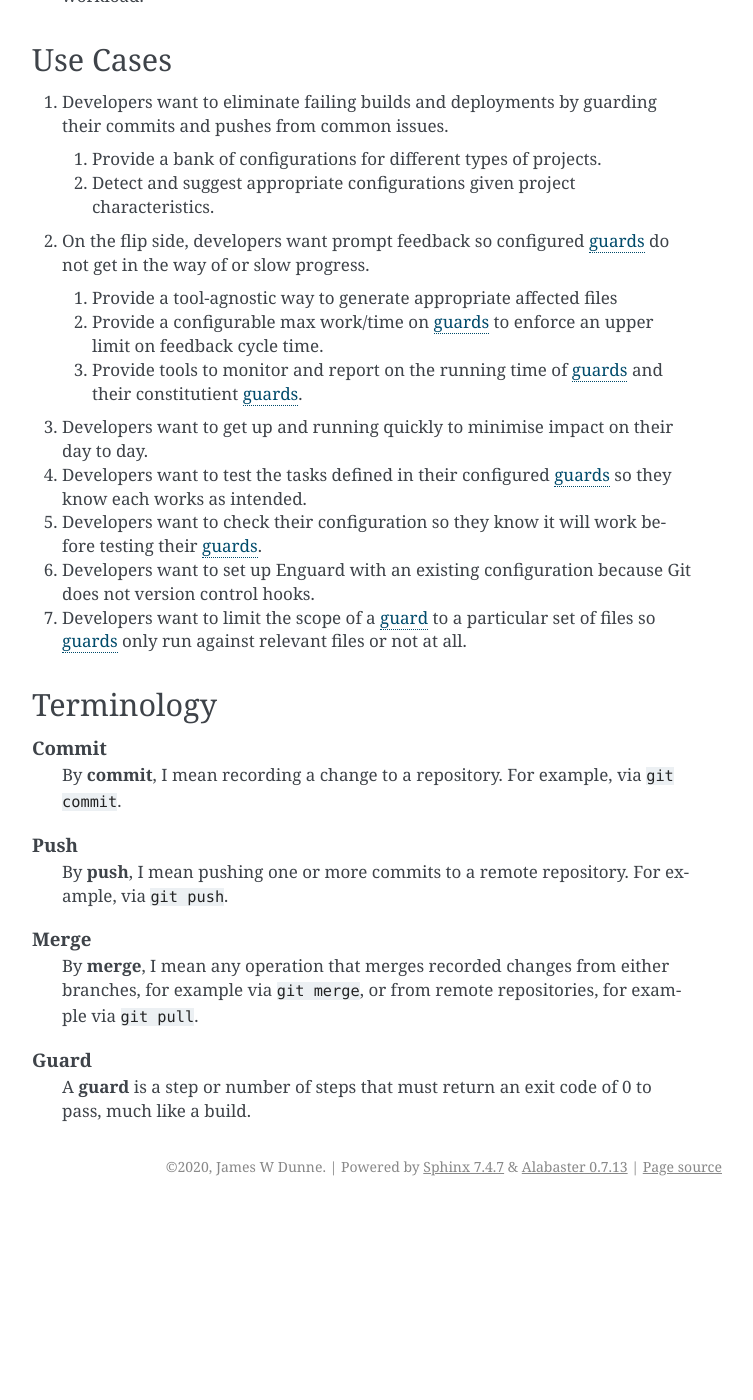
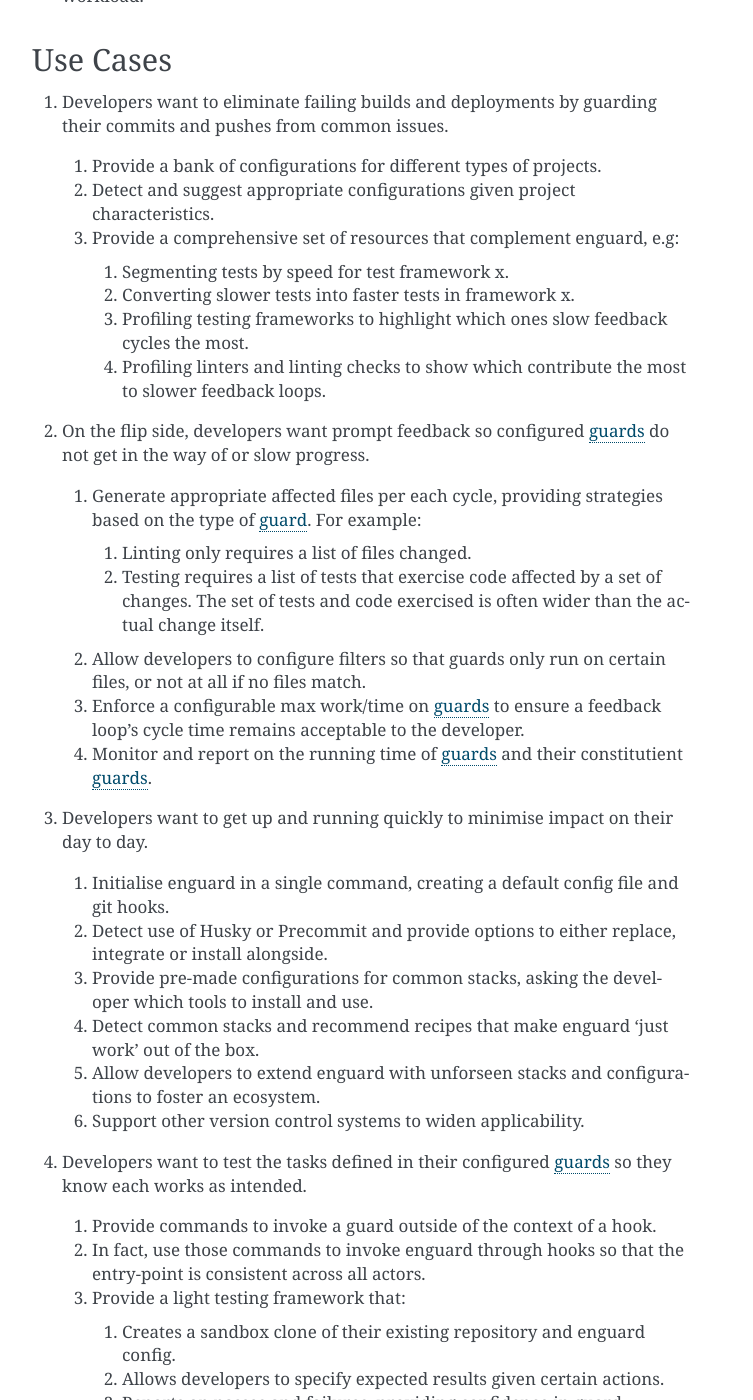
Before and after one commit to jwdunne/enguard, a Sphinx documentation site: the page built from docs/specs.rst, in a window 1280 px wide and 1400 px high, scrolled down 680 px. Shown: the whole window, without its empty margins (388-1141 px from the left). Built offline with Sphinx 7.4.7, drawn with Linux system fonts in a browser that asks for light colours; before the commit the page ends 1886 px from its top, so only the background shows below that; some of the changed text lies outside the part shown.

Commit message:
docs: add happy path and basic roadmap to spec

```diff
--- a/docs/specs.rst
+++ b/docs/specs.rst
@@ -44,26 +44,107 @@
    #. Provide a bank of configurations for different types of projects.
    #. Detect and suggest appropriate configurations given project
       characteristics.
+   #. Provide a comprehensive set of resources that complement enguard, e.g:
+
+      #. Segmenting tests by speed for test framework x.
+      #. Converting slower tests into faster tests in framework x.
+      #. Profiling testing frameworks to highlight which ones slow feedback
+         cycles the most.
+      #. Profiling linters and linting checks to show which contribute the most
+         to slower feedback loops.
 
 #. On the flip side, developers want prompt feedback so configured |guards| do
    not get in the way of or slow progress.
 
-   #. Provide a tool-agnostic way to generate appropriate affected files
-   #. Provide a configurable max work/time on |guards| to enforce an upper
-      limit on feedback cycle time.
-   #. Provide tools to monitor and report on the running time of |guards| and
-      their constitutient |guards|.
+   #. Generate appropriate affected files per each cycle, providing strategies
+      based on the type of |guard|. For example:
+
+      #. Linting only requires a list of files changed.
+      #. Testing requires a list of tests that exercise code affected by a set
+         of changes. The set of tests and code exercised is often wider than
+         the actual change itself.
+
+   #. Allow developers to configure filters so that guards only run on certain
+      files, or not at all if no files match.
+   #. Enforce a configurable max work/time on |guards| to ensure a feedback
+      loop's cycle time remains acceptable to the developer.
+   #. Monitor and report on the running time of |guards| and their
+      constitutient |guards|.
 
 #. Developers want to get up and running quickly to minimise impact on their
    day to day.
+
+   #. Initialise enguard in a single command, creating a default config file
+      and git hooks.
+   #. Detect use of Husky or Precommit and provide options to either replace,
+      integrate or install alongside.
+   #. Provide pre-made configurations for common stacks, asking the developer
+      which tools to install and use.
+   #. Detect common stacks and recommend recipes that make enguard 'just work'
+      out of the box.
+   #. Allow developers to extend enguard with unforseen stacks and
+      configurations to foster an ecosystem.
+   #. Support other version control systems to widen applicability.
+
 #. Developers want to test the tasks defined in their configured |guards| so
    they know each works as intended.
+
+   #. Provide commands to invoke a guard outside of the context of a hook.
+   #. In fact, use those commands to invoke enguard through hooks so that the
+      entry-point is consistent across all actors.
+   #. Provide a light testing framework that:
+
+      #. Creates a sandbox clone of their existing repository and enguard
+         config.
+      #. Allows developers to specify expected results given certain actions.
+      #. Reports on passes and failures, providing confidence in guard
+         configurations.
+
 #. Developers want to check their configuration so they know it will work
    before testing their |guards|.
+
+     #. Provide a linting tool as part of enguard so that developers can check
+        their configuration.
+     #. Allow the linting tool to be run as a guard, making enguard check
+        itself on, for example, config changes.
+     #. Provide working, out-of-the-box configurations for common stacks.
+
 #. Developers want to set up Enguard with an existing configuration because Git
    does not version control hooks.
-#. Developers want to limit the scope of a |guard| to a particular set of files
-   so |guards| only run against relevant files or not at all.
+
+Roadmap
+=======
+
+I need this tool on my own projects, including this one. Must-haves are:
+
+#. Initialising on an unconfigured repository
+#. Initialising on a configured repository without hooks
+#. Running each guard manually
+#. Git support only
+
+This should be enough for a public release, so I can get real user feedback.
+But I know I would soon need the following features:
+
+#. Strategy for knowing which tests to run for both python, PHP and JS.
+#. A way to filter affected files so that guards only run on particular files.
+#. Migrating from projects that use Husky.
+#. A watcher for real-time feedback on certain guards.
+
+Use Case 1
+**********
+
+Developer sets up enguard on an unconfigured project and enguard protects
+against commiting and pushing files containing errors or violations of
+standards.
+
+#. Developer initialises enguard on a version-controlled project.
+#. Developer changes version-controlled files.
+#. Developer attempts to commit changes.
+#. Enguard runs configured precommit guards.
+#. Enguard allows the commit given all guards pass.
+#. Developer pushes changes to a remote repo.
+#. Enguard runs configured prepush guards.
+#. Enguard allows the push given all guards pass.
 
 Terminology
 ===========
```
